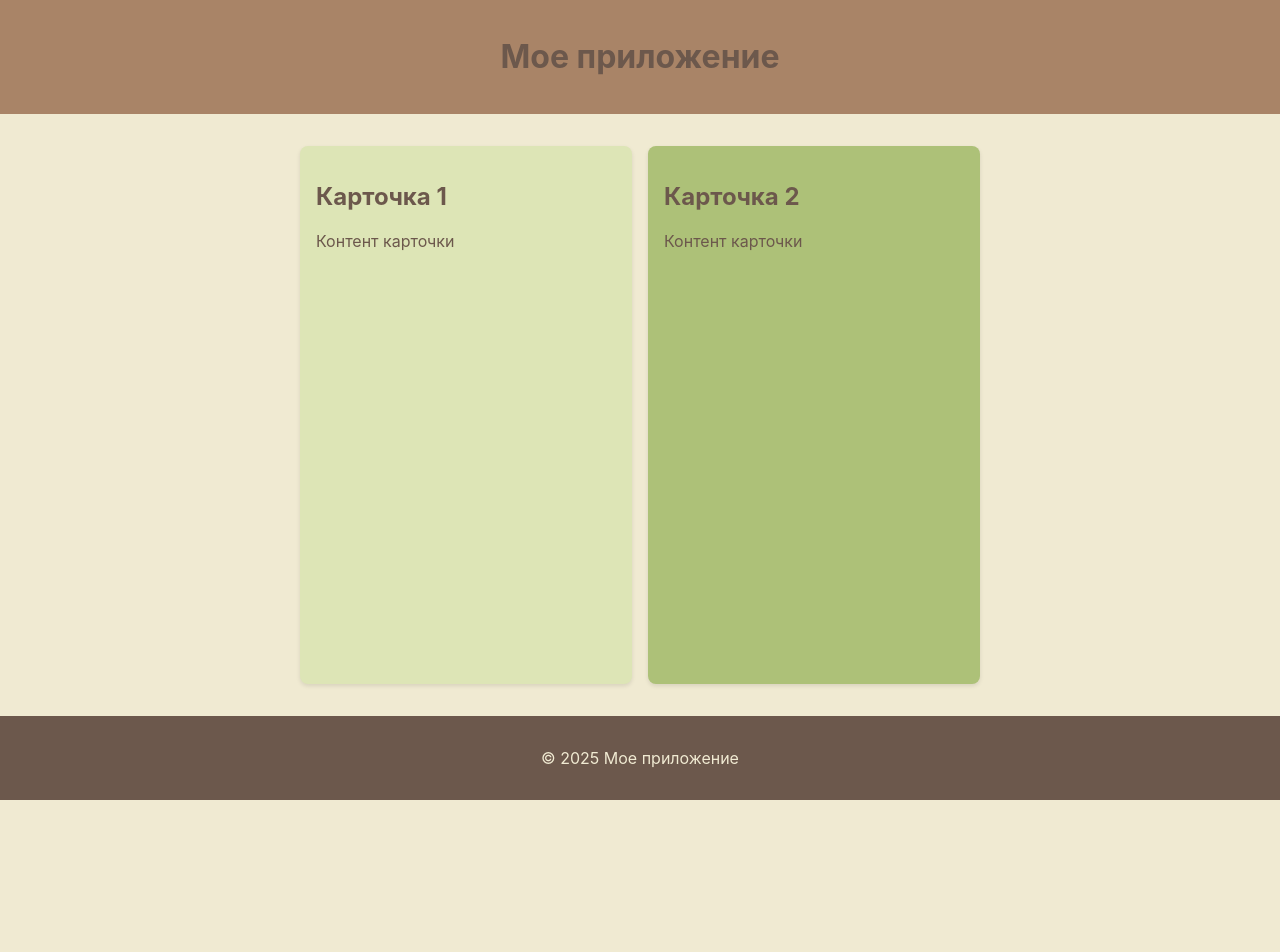
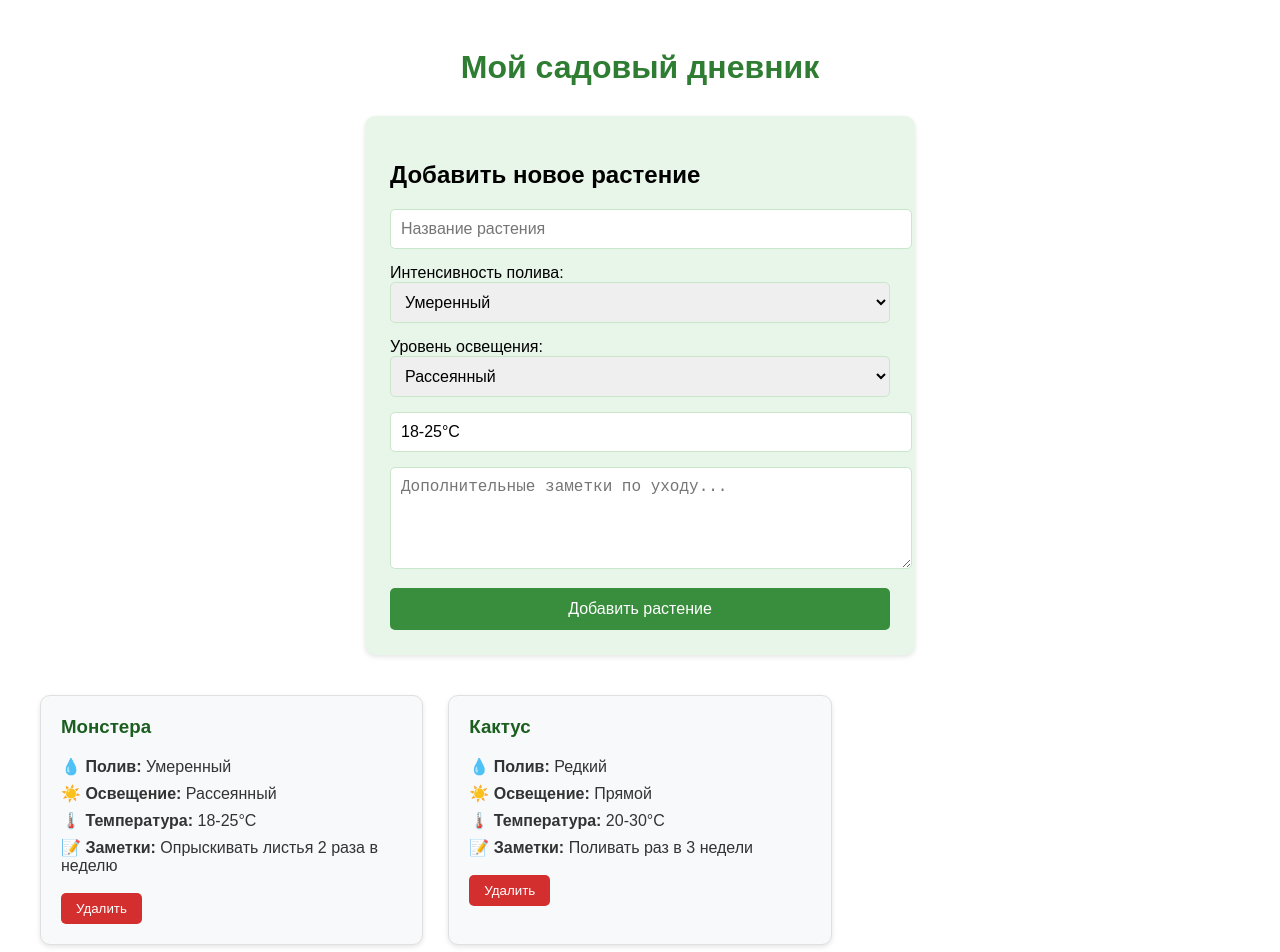
Before and after one commit to nickolaykrasilov/Flower-care-service, a React (Create React App) app in the folder my-react-app/: page / in a window 1280 px wide. Shown: the top 952 px of the page. Before the commit the page ends 800 px from the top, so only its background shows below. Built offline with nearby package versions, Linux system fonts and the light colour scheme.

Commit message:
Сырое добавление карточек цветов

```diff
--- a/my-react-app/public/index.html
+++ b/my-react-app/public/index.html
@@ -1,43 +1,13 @@
 <!DOCTYPE html>
-<html lang="en">
+<html lang="ru">
 <head>
   <meta charset="utf-8" />
-    <link rel="icon" href="%PUBLIC_URL%/favicon.ico" />
   <meta name="viewport" content="width=device-width, initial-scale=1" />
-    <meta name="theme-color" content="#000000" />
-    <meta
-      name="description"
-      content="Web site created using create-react-app"
-    />
-    <link rel="apple-touch-icon" href="%PUBLIC_URL%/logo192.png" />
-    <!--
-      manifest.json provides metadata used when your web app is installed on a
-      user's mobile device or desktop. See https://developers.google.com/web/fundamentals/web-app-manifest/
-    -->
-    <link rel="manifest" href="%PUBLIC_URL%/manifest.json" />
-    <!--
-      Notice the use of %PUBLIC_URL% in the tags above.
-      It will be replaced with the URL of the `public` folder during the build.
-      Only files inside the `public` folder can be referenced from the HTML.
-
-      Unlike "/favicon.ico" or "favicon.ico", "%PUBLIC_URL%/favicon.ico" will
-      work correctly both with client-side routing and a non-root public URL.
-      Learn how to configure a non-root public URL by running `npm run build`.
-    -->
-    <title>React App</title>
+  <meta name="theme-color" content="#2e7d32" />
+  <meta name="description" content="Приложение для ухода за растениями" />
+  <title>Садовый дневник</title>
 </head>
 <body>
-    <noscript>You need to enable JavaScript to run this app.</noscript>
   <div id="root"></div>
-    <!--
-      This HTML file is a template.
-      If you open it directly in the browser, you will see an empty page.
-
-      You can add webfonts, meta tags, or analytics to this file.
-      The build step will place the bundled scripts into the <body> tag.
-
-      To begin the development, run `npm start` or `yarn start`.
-      To create a production bundle, use `npm run build` or `yarn build`.
-    -->
 </body>
 </html>
--- a/my-react-app/src/App.css
+++ b/my-react-app/src/App.css
@@ -1,25 +1,96 @@
-.App {
-  min-height: 100vh;
-  display: flex;
-  flex-direction: column;
+.app {
+  max-width: 1200px;
+  margin: 0 auto;
+  padding: 20px;
+  font-family: 'Arial', sans-serif;
 }
 
-.header, .footer {
-  padding: 1rem;
+h1 {
+  color: #2e7d32;
   text-align: center;
+  margin-bottom: 30px;
 }
 
-.main-content {
-  flex: 1;
-  padding: 2rem;
-  display: flex;
-  gap: 1rem;
-  justify-content: center;
+.flower-list {
+  display: grid;
+  grid-template-columns: repeat(auto-fill, minmax(300px, 1fr));
+  gap: 25px;
+  margin-top: 40px;
 }
 
-.card {
-  padding: 1rem;
-  border-radius: 8px;
-  width: 300px;
-  box-shadow: 0 2px 4px rgba(0,0,0,0.1);
+.flower-card {
+  border: 1px solid #e0e0e0;
+  border-radius: 10px;
+  padding: 20px;
+  background-color: #f8f9fa;
+  box-shadow: 0 2px 5px rgba(0,0,0,0.1);
+  transition: transform 0.3s ease;
 }
+
+.flower-card:hover {
+  transform: translateY(-5px);
+}
+
+.flower-card h3 {
+  color: #1b5e20;
+  margin-top: 0;
+}
+
+.flower-card p {
+  margin: 8px 0;
+  color: #333;
+}
+
+.flower-card button {
+  background-color: #d32f2f;
+  color: white;
+  border: none;
+  padding: 8px 15px;
+  border-radius: 5px;
+  cursor: pointer;
+  margin-top: 10px;
+}
+
+.flower-card button:hover {
+  background-color: #b71c1c;
+}
+
+.flower-form {
+  background-color: #e8f5e9;
+  padding: 25px;
+  border-radius: 10px;
+  max-width: 500px;
+  margin: 0 auto;
+  box-shadow: 0 2px 5px rgba(0,0,0,0.1);
+}
+
+.flower-form input,
+.flower-form select,
+.flower-form textarea {
+  width: 100%;
+  padding: 10px;
+  margin-bottom: 15px;
+  border: 1px solid #c8e6c9;
+  border-radius: 5px;
+  font-size: 16px;
+}
+
+.flower-form textarea {
+  min-height: 80px;
+  resize: vertical;
+}
+
+.flower-form button {
+  background-color: #388e3c;
+  color: white;
+  border: none;
+  padding: 12px 20px;
+  border-radius: 5px;
+  cursor: pointer;
+  font-size: 16px;
+  width: 100%;
+}
+
+.flower-form button:hover {
+  background-color: #2e7d32;
+}
--- a/my-react-app/src/App.js
+++ b/my-react-app/src/App.js
@@ -1,24 +1,49 @@
+import { useState } from 'react';
+import FlowerCard from './components/FlowerCard';
+import FlowerForm from './components/FlowerForm';
 import './App.css';
 
 function App() {
+  const [flowers, setFlowers] = useState([
+    {
+      id: 1,
+      name: "Монстера",
+      watering: "Умеренный",
+      light: "Рассеянный",
+      temperature: "18-25°C",
+      comment: "Опрыскивать листья 2 раза в неделю"
+    },
+    {
+      id: 2,
+      name: "Кактус",
+      watering: "Редкий",
+      light: "Прямой",
+      temperature: "20-30°C",
+      comment: "Поливать раз в 3 недели"
+    }
+  ]);
+
+  const addFlower = (newFlower) => {
+    setFlowers([...flowers, { ...newFlower, id: Date.now() }]);
+  };
+
+  const deleteFlower = (id) => {
+    setFlowers(flowers.filter(flower => flower.id !== id));
+  };
+
   return (
-    <div className="App">
-      <header className="header" style={{ backgroundColor: 'var(--chamoisee)' }}>
-        <h1>Мое приложение</h1>
-      </header>
-      <main className="main-content">
-        <section className="card" style={{ backgroundColor: 'var(--tea-green)' }}>
-          <h2>Карточка 1</h2>
-          <p>Контент карточки</p>
-        </section>
-        <section className="card" style={{ backgroundColor: 'var(--olivine)' }}>
-          <h2>Карточка 2</h2>
-          <p>Контент карточки</p>
-        </section>
-      </main>
-      <footer className="footer" style={{ backgroundColor: 'var(--umber)', color: 'var(--parchment)' }}>
-        <p>© 2025 Мое приложение</p>
-      </footer>
+    <div className="app">
+      <h1>Мой садовый дневник</h1>
+      <FlowerForm onSubmit={addFlower} />
+      <div className="flower-list">
+        {flowers.map(flower => (
+          <FlowerCard
+            key={flower.id}
+            flower={flower}
+            onDelete={deleteFlower}
+          />
+        ))}
+      </div>
     </div>
   );
 }
--- /dev/null
+++ b/my-react-app/src/components/FlowerCard.jsx
@@ -0,0 +1,21 @@
+    const FlowerCard = ({ flower, onDelete }) => {
+  return (
+    <div className="flower-card">
+      <h3>{flower.name}</h3>
+      <p><strong>💧 Полив:</strong> {flower.watering}</p>
+      <p><strong>☀️ Освещение:</strong> {flower.light}</p>
+      <p><strong>🌡️ Температура:</strong> {flower.temperature}</p>
+      {flower.comment && (
+        <p><strong>📝 Заметки:</strong> {flower.comment}</p>
+      )}
+      <button
+        onClick={() => onDelete(flower.id)}
+        aria-label={`Удалить ${flower.name}`}
+      >
+        Удалить
+      </button>
+    </div>
+  );
+};
+
+export default FlowerCard;
--- /dev/null
+++ b/my-react-app/src/components/FlowerForm.jsx
@@ -0,0 +1,90 @@
+import { useState } from 'react';
+
+const FlowerForm = ({ onSubmit }) => {
+  const [formData, setFormData] = useState({
+    name: '',
+    watering: 'Умеренный',
+    light: 'Рассеянный',
+    temperature: '18-25°C',
+    comment: ''
+  });
+
+  const handleChange = (e) => {
+    const { name, value } = e.target;
+    setFormData(prev => ({ ...prev, [name]: value }));
+  };
+
+  const handleSubmit = (e) => {
+    e.preventDefault();
+    if (!formData.name.trim()) return;
+
+    onSubmit(formData);
+    setFormData({
+      name: '',
+      watering: 'Умеренный',
+      light: 'Рассеянный',
+      temperature: '18-25°C',
+      comment: ''
+    });
+  };
+
+  return (
+    <form onSubmit={handleSubmit} className="flower-form">
+      <h2>Добавить новое растение</h2>
+
+      <input
+        type="text"
+        name="name"
+        value={formData.name}
+        onChange={handleChange}
+        placeholder="Название растения"
+        required
+      />
+
+      <label>
+        Интенсивность полива:
+        <select
+          name="watering"
+          value={formData.watering}
+          onChange={handleChange}
+        >
+          <option value="Редкий">Редкий</option>
+          <option value="Умеренный">Умеренный</option>
+          <option value="Обильный">Обильный</option>
+        </select>
+      </label>
+
+      <label>
+        Уровень освещения:
+        <select
+          name="light"
+          value={formData.light}
+          onChange={handleChange}
+        >
+          <option value="Тень">Тень</option>
+          <option value="Рассеянный">Рассеянный</option>
+          <option value="Прямой">Прямой</option>
+        </select>
+      </label>
+
+      <input
+        type="text"
+        name="temperature"
+        value={formData.temperature}
+        onChange={handleChange}
+        placeholder="Температурный режим (например, 18-25°C)"
+      />
+
+      <textarea
+        name="comment"
+        value={formData.comment}
+        onChange={handleChange}
+        placeholder="Дополнительные заметки по уходу..."
+      />
+
+      <button type="submit">Добавить растение</button>
+    </form>
+  );
+};
+
+export default FlowerForm;
--- a/my-react-app/src/index.css
+++ b/my-react-app/src/index.css
@@ -7,10 +7,11 @@ body {
     sans-serif;
   -webkit-font-smoothing: antialiased;
   -moz-osx-font-smoothing: grayscale;
+
+  /* Используем основной цвет фона */
   background-color: var(--parchment);
   color: var(--umber);
 }
-
 code {
   font-family: source-code-pro, Menlo, Monaco, Consolas, 'Courier New',
     monospace;
--- a/my-react-app/src/index.js
+++ b/my-react-app/src/index.js
@@ -1,7 +1,7 @@
 import React from 'react';
 import ReactDOM from 'react-dom/client';
-import './index.css';
 import App from './App';
+import './App.css';
 
 const root = ReactDOM.createRoot(document.getElementById('root'));
 root.render(
--- a/my-react-app/src/styles/colors.css
+++ b/my-react-app/src/styles/colors.css
@@ -1,7 +1,12 @@
 :root {
-  --parchment: #f0ead2ff;
-  --tea-green: #dde5b6ff;
-  --olivine: #adc178ff;
-  --chamoisee: #a98467ff;
-  --umber: #6c584cff;
+  /* Основная палитра */
+  --parchment: #f0ead2;
+  --tea-green: #dde5b6;
+  --olivine: #adc178;
+  --chamoisee: #a98467;
+  --umber: #6c584c;
+
+  /* Альфа-канал (прозрачность) можно добавлять через opacity или отдельные переменные */
+  --parchment-transparent: #f0ead280;
+  --tea-green-transparent: #dde5b680;
 }
```
Also changed, not shown: my-react-app/src/components/AuthForm.jsx (added, +46 -0 lines). Lines whose indentation alone changed are shown as unchanged.
